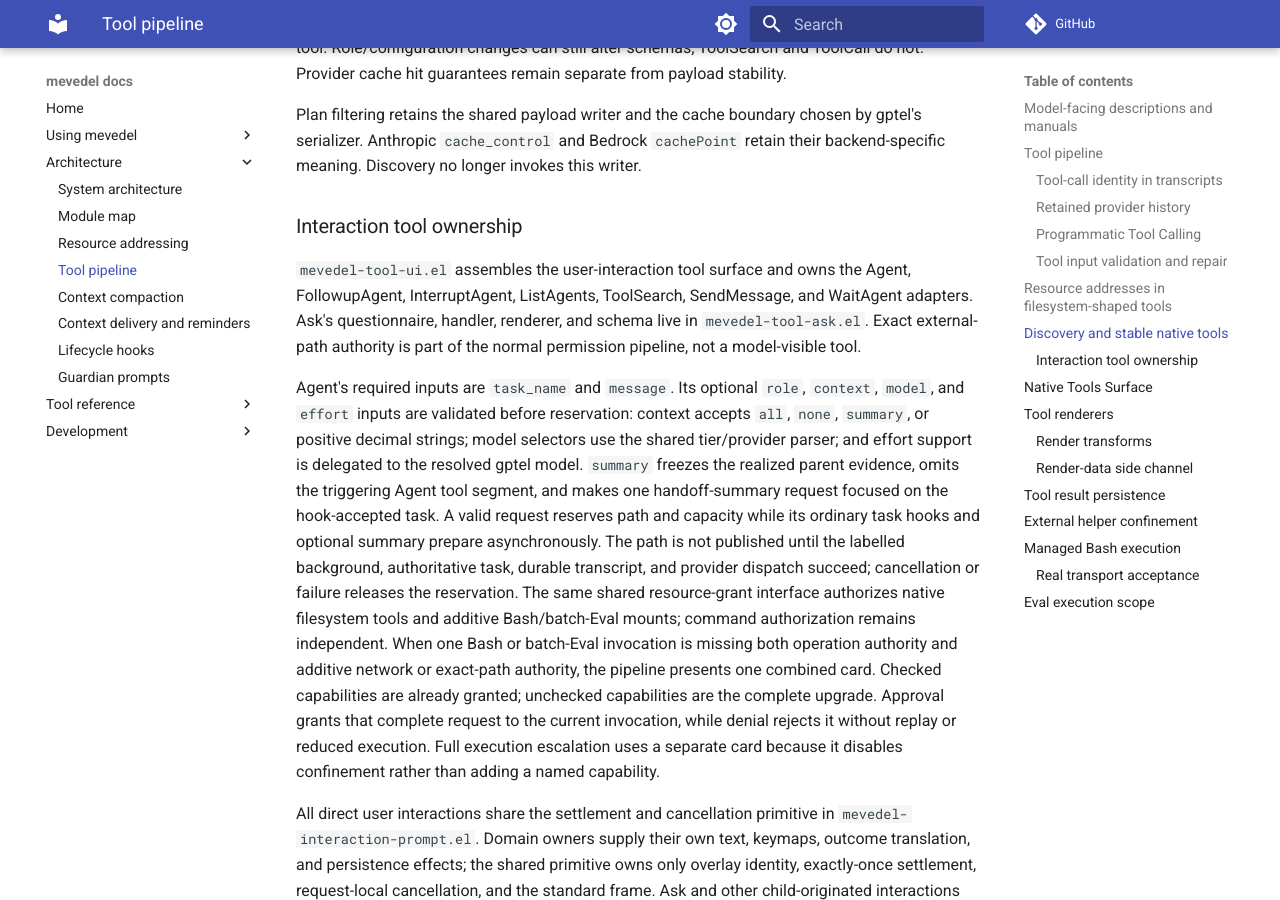
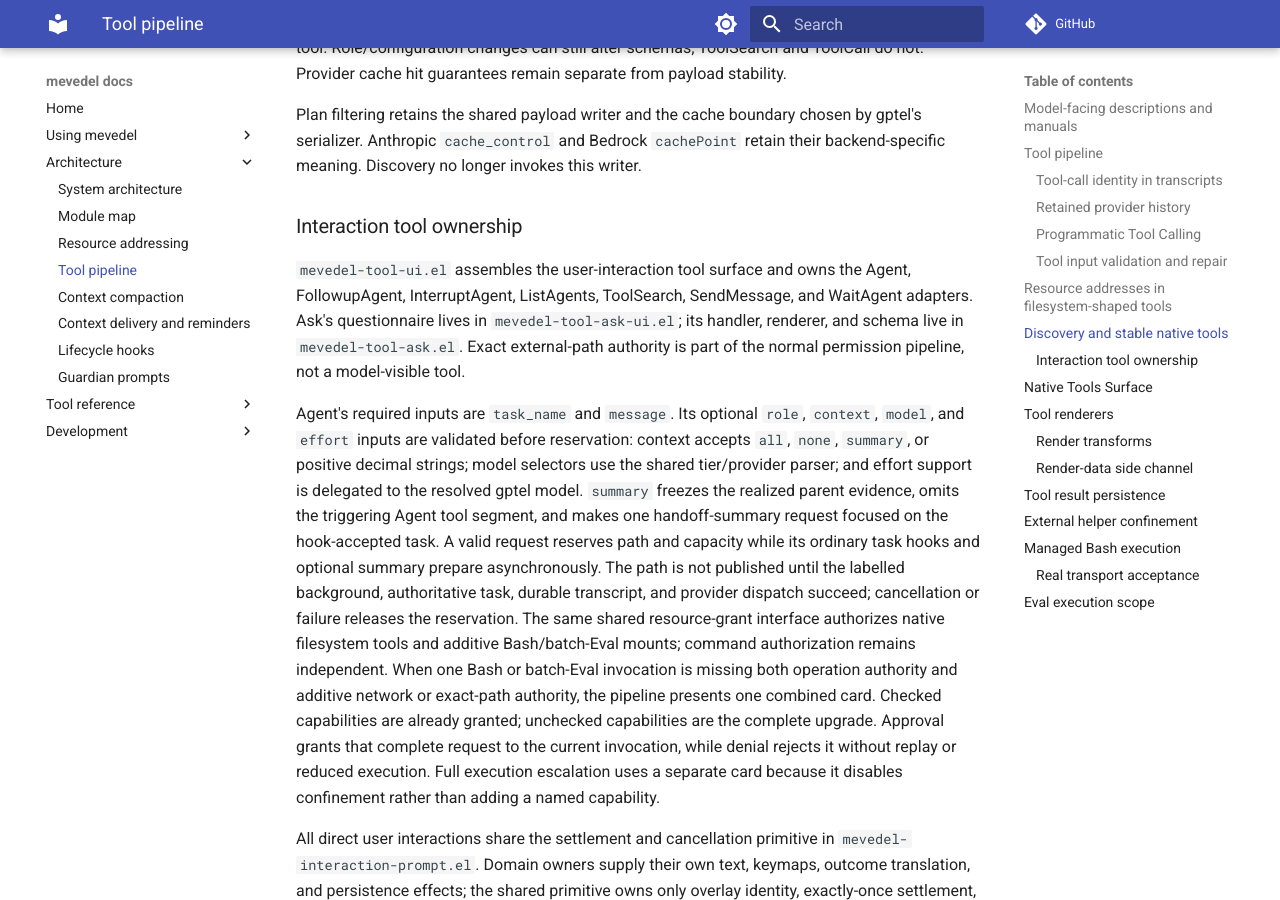
Before and after one commit to FrauH0lle/mevedel, an MkDocs documentation site: the page built from docs/tools.md, in a window 1280 px wide and 900 px high, scrolled down 10976 px. Built offline with MkDocs 1.6.1 and Material for MkDocs 9.7.7, drawn with Linux system fonts in a browser that asks for light colours; comment, search, counter and statistics services are not loaded.

Commit message:
refactor(ask): Consolidate form controls and native test fixtures
Share key dispatch and renderer logic while keeping Ask settlement and
request ownership intact. Use the native view fixture for questionnaire
assertions instead of repeating synthetic registration and buffer stubs.

* mevedel-tool-ask-ui.el (--keymap): Share key/action dispatch closures.
(--answered-count, --sync-sample): Remove a vector copy and duplicate guard.
* mevedel-tool-ask.el (--render): Inline count and status calculation.
(--question-count, --result-status): Remove single-use helpers.
* test/test-mevedel-tool-ask-ui.el (test-mevedel-tool-ask-ui--with-form):
Share native view setup and capture real registration.
(mevedel-tool-ask-ui-show): Preserve assertions; cover navigation aliases,
return alias and sample changes through the form.
* test/test-mevedel-tool-ask.el (mevedel-tool-ask--render): Cover container
shapes and result status through the renderer.
* docs/tools.md: Correct questionnaire module ownership.

Validation: 72 characterization cases pass before product edits; 123 affected
Ask, view interaction, prompt, collaboration and owner-load cases pass after.
All 199 Elisp files compile without warnings; clean bytecode afterward.

```diff
--- a/docs/tools.md
+++ b/docs/tools.md
@@ -475,9 +475,9 @@
 
 `mevedel-tool-ui.el` assembles the user-interaction tool surface and owns the
 Agent, FollowupAgent, InterruptAgent, ListAgents, ToolSearch, SendMessage, and
-WaitAgent adapters. Ask's questionnaire, handler, renderer, and schema live in
-`mevedel-tool-ask.el`. Exact external-path authority is part of the normal
-permission pipeline, not a model-visible tool.
+WaitAgent adapters. Ask's questionnaire lives in `mevedel-tool-ask-ui.el`; its
+handler, renderer, and schema live in `mevedel-tool-ask.el`. Exact external-path
+authority is part of the normal permission pipeline, not a model-visible tool.
 
 Agent's required inputs are `task_name` and `message`. Its optional `role`,
 `context`, `model`, and `effort` inputs are validated before reservation:
```
Also changed, not shown: 4 other files.
